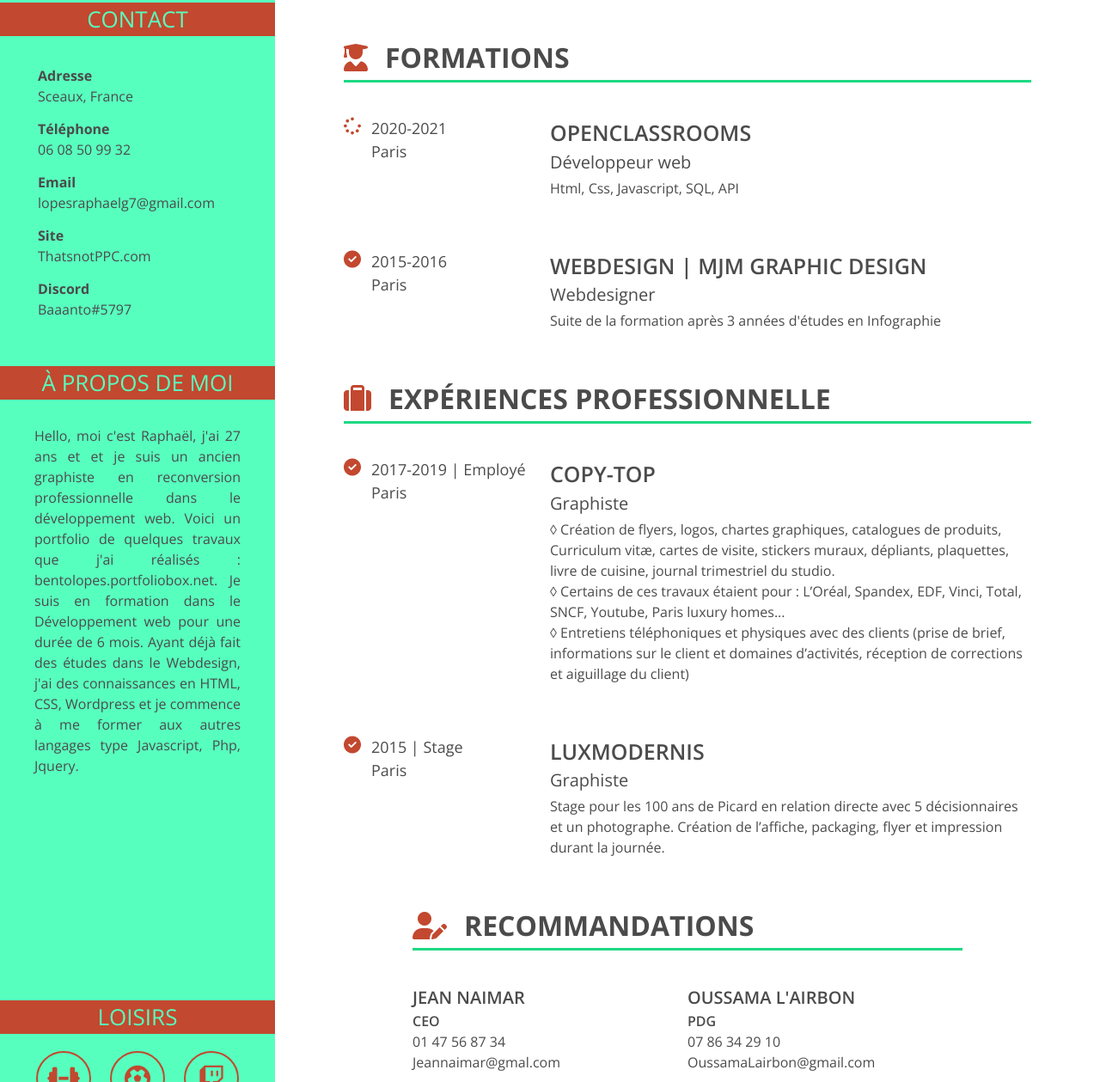
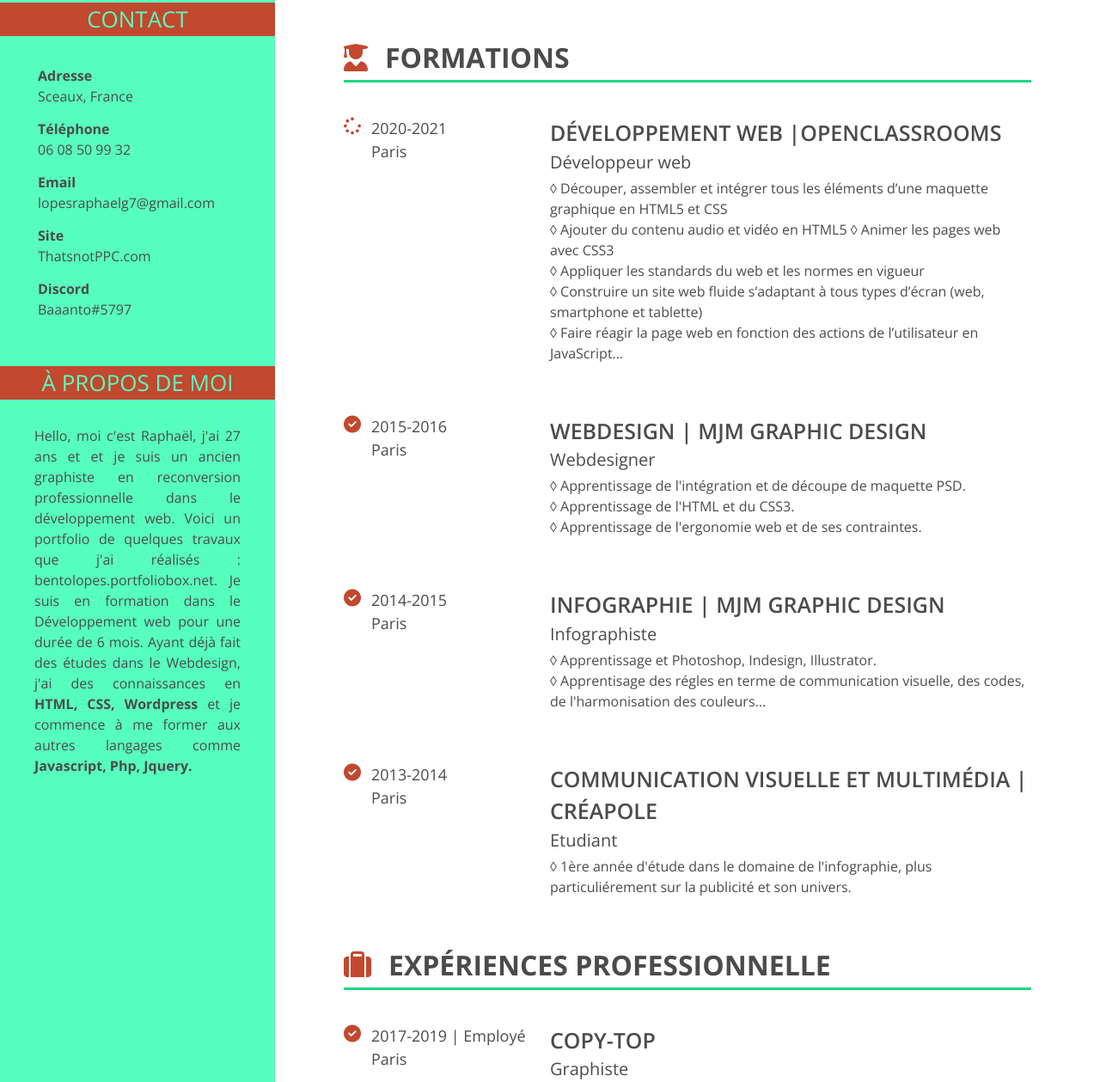
Before and after one commit to Baaanto/raphaellopes, a plain HTML site: page moncv.html in a window 1280 px wide. Shown: the part 445-1704 px from the top of the page at 86% size. Drawn offline with nearby package versions, Linux system fonts and the light colour scheme.

Commit message:
Complément de Projet

```diff
--- a/moncv.html
+++ b/moncv.html
@@ -55,7 +55,7 @@
             </div>
             <div class="apropos_sections">
                 <h2>à propos de moi</h2>
-                <p>Hello, moi c'est Raphaël, j'ai 27 ans et et je suis un ancien graphiste en reconversion professionnelle dans le développement web. Voici un portfolio de quelques travaux que j'ai réalisés : bentolopes.portfoliobox.net. Je suis en formation dans le Développement web pour une durée de 6 mois. Ayant déjà fait des études dans le Webdesign, j'ai des connaissances en HTML, CSS, Wordpress et je commence à me former aux autres langages type Javascript, Php, Jquery. </p>
+                <p>Hello, moi c'est Raphaël, j'ai 27 ans et et je suis un ancien graphiste en reconversion professionnelle dans le développement web. Voici un portfolio de quelques travaux que j'ai réalisés : bentolopes.portfoliobox.net. Je suis en formation dans le Développement web pour une durée de 6 mois. Ayant déjà fait des études dans le Webdesign, j'ai des connaissances en <strong>HTML, CSS, Wordpress</strong> et je commence à me former aux autres langages comme <strong>Javascript, Php, Jquery.</strong> </p>
             </div>
             <div class="loisir_sections">
                 <h2>Loisirs</h2>
@@ -77,9 +77,17 @@
                             <p>Paris</p>
                         </div>
                         <div class="formation_sections_content_txtright">
-                            <h2>OPENCLASSROOMS</h2>
+                            <h2>Développement Web |OPENCLASSROOMS</h2>
                             <h3>Développeur web</h3>
-                            <p>Html, Css, Javascript, SQL, API</p>
+                            <p>◊ Découper, assembler et intégrer tous les éléments d’une maquette graphique en HTML5 et CSS
+                                <br />
+                                ◊  Ajouter du contenu audio et vidéo en HTML5 ◊  Animer les pages web avec CSS3
+                                <br />
+                                ◊  Appliquer les standards du web et les normes en vigueur
+                                <br />
+                                ◊  Construire un site web fluide s’adaptant à tous types d’écran (web, smartphone et tablette)
+                                <br />
+                                ◊  Faire réagir la page web en fonction des actions de l’utilisateur en JavaScript...</p>
                         </div>
                     </div>
                     <!-- 2eme ligne Formation -->
@@ -92,7 +100,42 @@
                         <div class="formation_sections_content_txtright" >
                             <h2>Webdesign | MJM Graphic Design</h2>
                             <h3>Webdesigner</h3>
-                            <p>Suite de la formation après 3 années d'études en Infographie</p>
+                            <p>◊  Apprentissage de l'intégration et de découpe de maquette PSD.
+                                <br />
+                                ◊  Apprentissage de l'HTML et du CSS3.
+                                <br />
+                                ◊  Apprentissage de l'ergonomie web et de ses contraintes.
+                            </p>
+                        </div>
+                    </div>
+                    <!-- 3eme ligne Formation -->
+                    <div class="formation_sections_content">
+                        <div class="formation_sections_content_icons"><i class="fas fa-check-circle"></i></div>
+                        <div class="formation_sections_content_txtleft">
+                            <p>2014-2015</p>
+                            <p>Paris</p>
+                        </div>
+                        <div class="formation_sections_content_txtright" >
+                            <h2>Infographie | MJM Graphic Design</h2>
+                            <h3>Infographiste</h3>
+                            <p>◊  Apprentissage et Photoshop, Indesign, Illustrator.
+                                <br />
+                                ◊  Apprentisage des régles en terme de communication visuelle, des codes, de l'harmonisation des couleurs...
+                            </p>
+                        </div>
+                    </div>
+                    <!-- 4eme ligne Formation -->
+                    <div class="formation_sections_content">
+                        <div class="formation_sections_content_icons"><i class="fas fa-check-circle"></i></div>
+                        <div class="formation_sections_content_txtleft">
+                            <p>2013-2014</p>
+                            <p>Paris</p>
+                        </div>
+                        <div class="formation_sections_content_txtright" >
+                            <h2>Communication Visuelle et Multimédia | Créapole</h2>
+                            <h3>Etudiant</h3>
+                            <p>◊  1ère année d'étude dans le domaine de l'infographie, plus particuliérement sur la publicité et son univers.
+                            </p>
                         </div>
                     </div>
             </div>
```
Also changed, not shown: images/RAPHAEL LOPES.jpg (deleted), images/photo.jpg (deleted).
